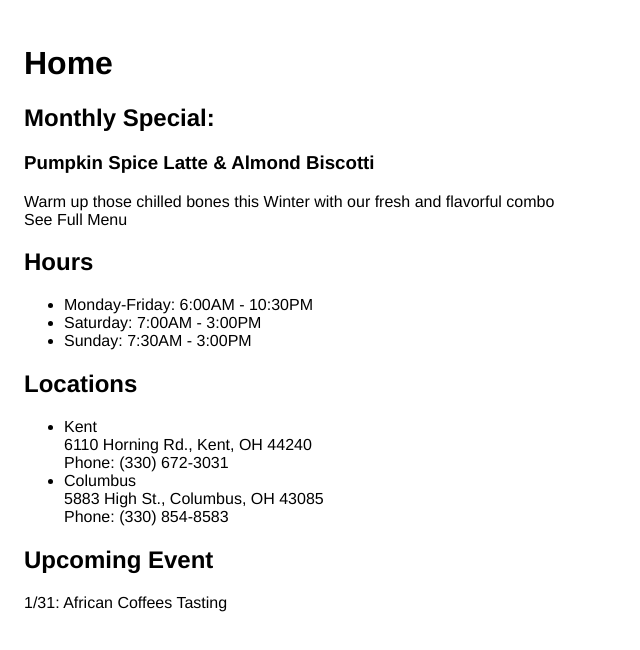
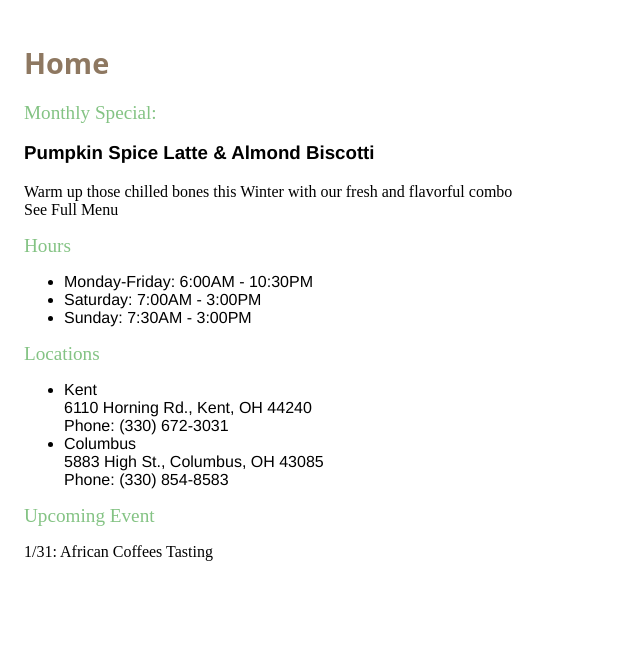
Before and after one commit to KentStateWeb/fall2016-team-8, a plain HTML site: page templates/index.html in a window 1280 px wide. Shown: the whole page, without its empty margins (0-640 px from the left). Drawn offline with Linux system fonts and the light colour scheme.

Commit message:
css changes

```diff
--- a/templates/style.css
+++ b/templates/style.css
@@ -4,6 +4,18 @@
   font-family: Helvetica, Arial, sans-serif;
 }
 
+h1{font-family: 'Open Sans', sans-serif;
+font-size: 180%;
+color: rgb(142,120,97)}
+
+h2{font-family: 'Neuton', serif;
+font-weight: lighter;
+font-size: 120%;
+font-tracking:110%;
+color: rgb(132,195,132)}
+
+p{font-family: 'Neuton', serif;}
+
 div, section, main, aside, header, footer {
   border: 1px solid lightgray;
   padding: .5em;
--- a/wireframes/style02.css
+++ /dev/null
@@ -1,14 +0,0 @@
-body {
-  max-width: 1000px;
-  padding: 1em;
-  font-family: Helvetica, Arial, sans-serif;
-}
-
-h1{font-family: 'Roboto', san-serif;
-font-size: 200%;}
-
-div, section, main, aside, header, footer {
-  border: 1px solid lightgray;
-  padding: .5em;
-  margin-bottom: 1em;
-}
```
